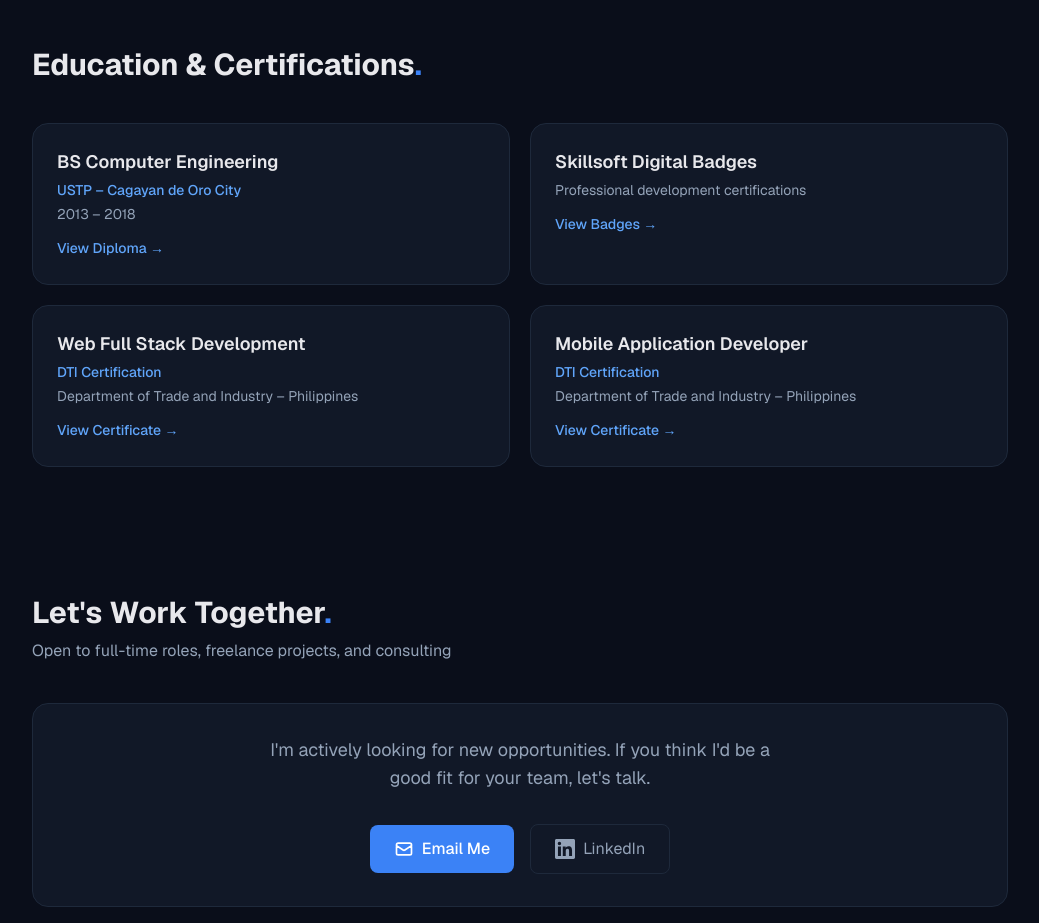
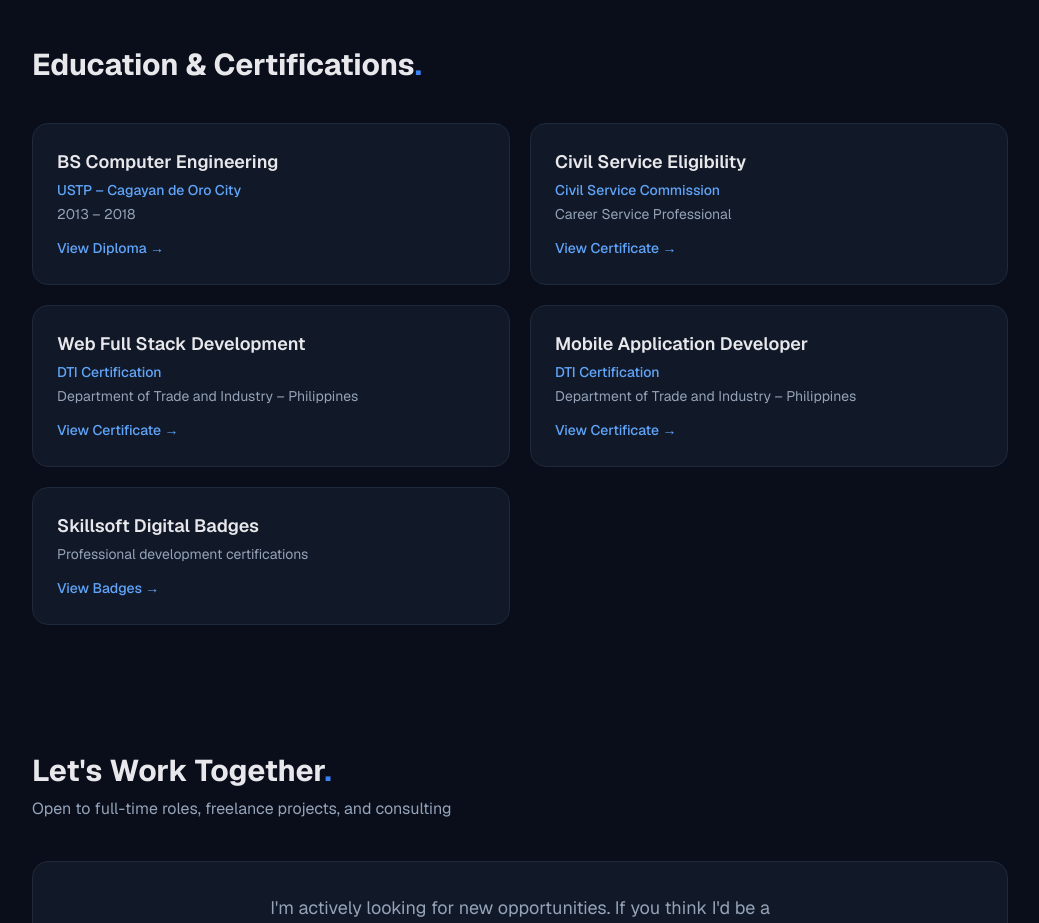
Before and after one commit to aonoexercist/my-portfolio, a Next.js app: page / in a window 1280 px wide. Shown: the part 3800-4723 px from the top of the page, without its empty margins (120-1159 px from the left). Built offline with nearby package versions, Linux system fonts and the light colour scheme.

Commit message:
Update links and content for certifications and diplomas in portfolio

```diff
--- a/app/page.tsx
+++ b/app/page.tsx
@@ -241,12 +241,57 @@ export default function Home() {
               <p className="text-accent-light text-sm font-medium">USTP – Cagayan de Oro City</p>
               <p className="text-muted text-sm mt-1 mb-3">2013 – 2018</p>
               <a
-                href="https://drive.google.com/file/d/1cPji_NRngj1Q3GKEKzyf3xNv5meQ3Tah/view?usp=drive_link"
+                href="/images/xercis-silao-diploma.jpg"
                 target="_blank"
                 rel="noopener noreferrer"
                 className="text-accent-light hover:text-accent text-sm font-medium transition-colors"
               >
                 View Diploma →
+              </a>
+            </div>
+            <div className="bg-card border border-card-border rounded-2xl p-6">
+              <h3 className="text-lg font-semibold text-foreground mb-1">
+                Civil Service Eligibility
+              </h3>
+              <p className="text-accent-light text-sm font-medium">Civil Service Commission</p>
+              <p className="text-muted text-sm mt-1 mb-3">Career Service Professional</p>
+              <a
+                href="/images/civil-service-certification.jpg"
+                target="_blank"
+                rel="noopener noreferrer"
+                className="text-accent-light hover:text-accent text-sm font-medium transition-colors"
+              >
+                View Certificate →
+              </a>
+            </div>
+            <div className="bg-card border border-card-border rounded-2xl p-6">
+              <h3 className="text-lg font-semibold text-foreground mb-1">
+                Web Full Stack Development
+              </h3>
+              <p className="text-accent-light text-sm font-medium">DTI Certification</p>
+              <p className="text-muted text-sm mt-1 mb-3">Department of Trade and Industry – Philippines</p>
+              <a
+                href="/images/dti-fullstack-development.jpg"
+                target="_blank"
+                rel="noopener noreferrer"
+                className="text-accent-light hover:text-accent text-sm font-medium transition-colors"
+              >
+                View Certificate →
+              </a>
+            </div>
+            <div className="bg-card border border-card-border rounded-2xl p-6">
+              <h3 className="text-lg font-semibold text-foreground mb-1">
+                Mobile Application Developer
+              </h3>
+              <p className="text-accent-light text-sm font-medium">DTI Certification</p>
+              <p className="text-muted text-sm mt-1 mb-3">Department of Trade and Industry – Philippines</p>
+              <a
+                href="/images/dti-mobile-app-development.jpg"
+                target="_blank"
+                rel="noopener noreferrer"
+                className="text-accent-light hover:text-accent text-sm font-medium transition-colors"
+              >
+                View Certificate →
               </a>
             </div>
             <div className="bg-card border border-card-border rounded-2xl p-6">
@@ -261,36 +306,6 @@ export default function Home() {
                 className="text-accent-light hover:text-accent text-sm font-medium transition-colors"
               >
                 View Badges →
-              </a>
-            </div>
-            <div className="bg-card border border-card-border rounded-2xl p-6">
-              <h3 className="text-lg font-semibold text-foreground mb-1">
-                Web Full Stack Development
-              </h3>
-              <p className="text-accent-light text-sm font-medium">DTI Certification</p>
-              <p className="text-muted text-sm mt-1 mb-3">Department of Trade and Industry – Philippines</p>
-              <a
-                href="https://drive.google.com/file/d/1eiF5hDEQk7WQiK4QDeNogQjehX8L8G0u/view?usp=drive_link"
-                target="_blank"
-                rel="noopener noreferrer"
-                className="text-accent-light hover:text-accent text-sm font-medium transition-colors"
-              >
-                View Certificate →
-              </a>
-            </div>
-            <div className="bg-card border border-card-border rounded-2xl p-6">
-              <h3 className="text-lg font-semibold text-foreground mb-1">
-                Mobile Application Developer
-              </h3>
-              <p className="text-accent-light text-sm font-medium">DTI Certification</p>
-              <p className="text-muted text-sm mt-1 mb-3">Department of Trade and Industry – Philippines</p>
-              <a
-                href="https://drive.google.com/file/d/1ChvG09om_Y9n_dvMlA8kPizYFUAaB_4e/view?usp=drive_link"
-                target="_blank"
-                rel="noopener noreferrer"
-                className="text-accent-light hover:text-accent text-sm font-medium transition-colors"
-              >
-                View Certificate →
               </a>
             </div>
           </div>
```
